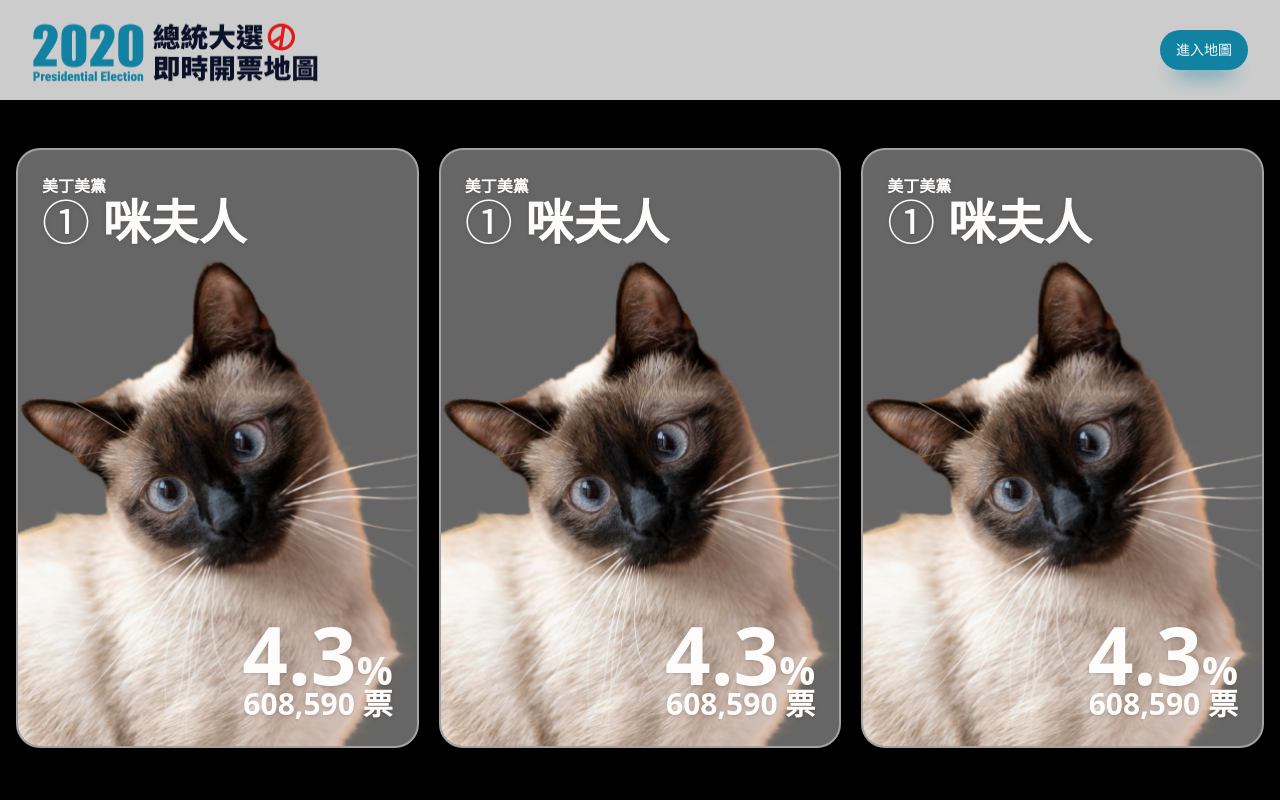
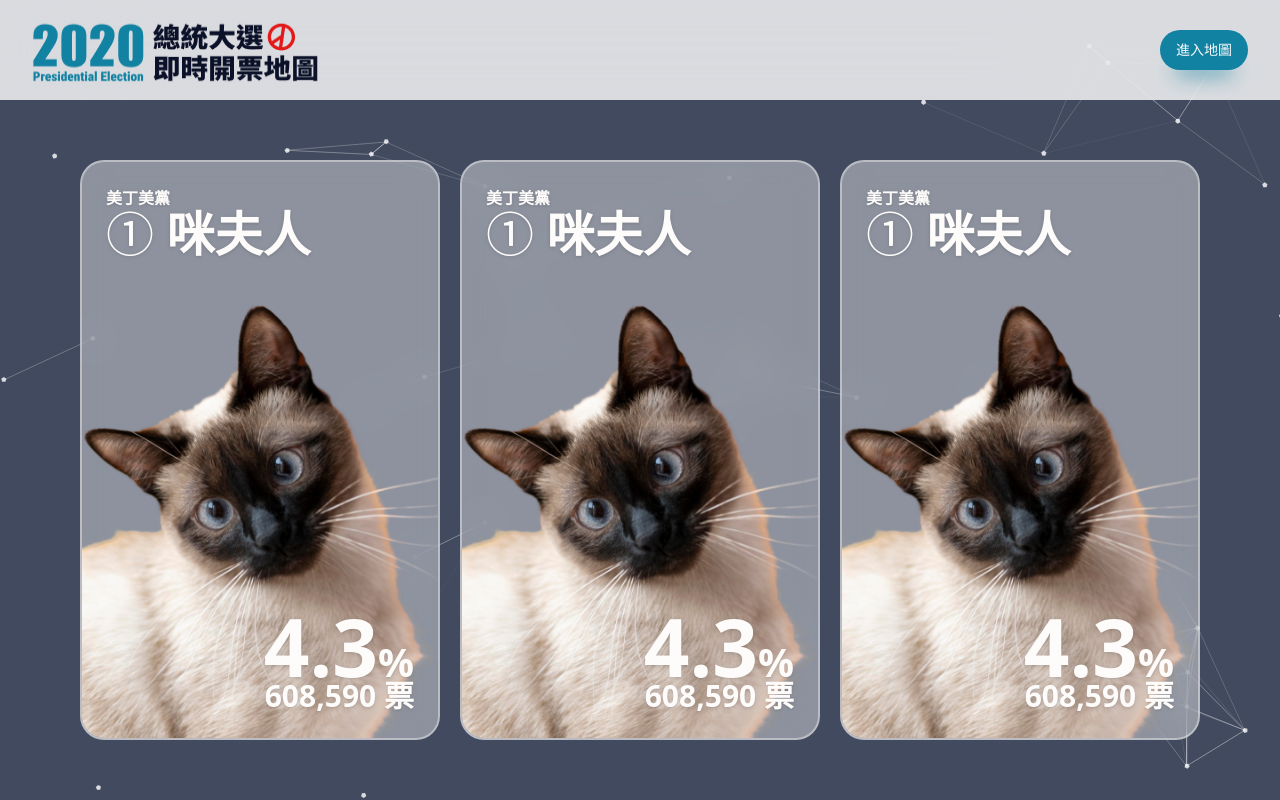
Before and after one commit to boboyuki/f2e2023_election_map, a Next.js app: page / in a window 1280 px wide. Built offline with nearby package versions, Linux system fonts and the light colour scheme.

Commit message:
feat: add particles background

```diff
--- a/package.json
+++ b/package.json
@@ -21,8 +21,11 @@
     "react": "^18",
     "react-dom": "^18",
     "react-redux": "^8.1.3",
+    "react-tsparticles": "^2.12.2",
     "tailwind-merge": "^2.0.0",
-    "tailwindcss-animate": "^1.0.7"
+    "tailwindcss-animate": "^1.0.7",
+    "tsparticles": "^2.12.0",
+    "tsparticles-engine": "^2.12.0"
   },
   "devDependencies": {
     "@types/node": "^20",
--- a/src/app/layout.tsx
+++ b/src/app/layout.tsx
@@ -1,4 +1,5 @@
 import '@/app/globals.css'
+import ParticlesBackground from '@/components/background/background'
 import Header from '@/components/header/header'
 
 const Layout = ({ children }: { children: React.ReactNode }) => {
@@ -6,7 +7,9 @@ const Layout = ({ children }: { children: React.ReactNode }) => {
     <html lang="zh">
       <body>
         <Header />
-        <main>{children}</main>
+        <ParticlesBackground>
+          <main>{children}</main>
+        </ParticlesBackground>
       </body>
     </html>
   )
--- a/src/app/page.tsx
+++ b/src/app/page.tsx
@@ -1,12 +1,16 @@
 import PersonCard from '@/components/person-card/person-card'
+import { Button } from '@/components/ui/button'
 
 function Home() {
   return (
-    <div className="w-screen h-screen bg-black">
-      <div className="pt-[148px] pb-[48px] px-[16px] flex flex-col h-full w-full gap-4 sm:flex-row sm:gap-5">
+    <div className="w-screen h-screen">
+      <div className="pt-[148px] pb-[48px] px-[16px] sm:pt-[160px] sm:pb-[60px] sm:px-[80px] flex flex-col h-full w-full gap-4 sm:flex-row sm:gap-5">
         <PersonCard />
         <PersonCard />
         <PersonCard />
+        <Button className="sm:hidden bg-primary shadow-primary self-center">
+          進入地圖 →
+        </Button>
       </div>
     </div>
   )
--- /dev/null
+++ b/src/components/background/background.tsx
@@ -0,0 +1,138 @@
+'use client'
+import React, { useCallback } from 'react'
+import Particles from 'react-tsparticles'
+import { loadFull } from 'tsparticles'
+import type { Engine } from 'tsparticles-engine'
+
+const ParticlesBackground = ({ children }: { children: React.ReactNode }) => {
+  const particlesInit = useCallback(async (engine: Engine) => {
+    await loadFull(engine)
+  }, [])
+
+  return (
+    <>
+      <Particles
+        init={particlesInit}
+        options={{
+          fullScreen: {
+            enable: true,
+            zIndex: -1,
+          },
+          particles: {
+            number: {
+              value: 50,
+              density: {
+                enable: false,
+                value_area: 800,
+              },
+            },
+            color: {
+              value: '#fff',
+            },
+            shape: {
+              type: 'polygon',
+            },
+            opacity: {
+              value: 0.8,
+              random: false,
+              anim: {
+                enable: false,
+                speed: 1,
+                opacity_min: 0.1,
+                sync: false,
+              },
+            },
+            size: {
+              value: 2,
+              random: false,
+              anim: {
+                enable: false,
+                speed: 30,
+                size_min: 0.1,
+                sync: false,
+              },
+            },
+            rotate: {
+              value: 0,
+              random: true,
+              direction: 'clockwise',
+              animation: {
+                enable: true,
+                speed: 5,
+                sync: false,
+              },
+            },
+            line_linked: {
+              enable: true,
+              distance: 150,
+              color: '#ffffff',
+              opacity: 0.4,
+              width: 1,
+            },
+            move: {
+              enable: true,
+              speed: 2,
+              direction: 'none',
+              random: false,
+              straight: false,
+              out_mode: 'out',
+              attract: {
+                enable: false,
+                rotateX: 600,
+                rotateY: 1200,
+              },
+            },
+          },
+          interactivity: {
+            events: {
+              onhover: {
+                enable: true,
+                mode: ['repulse'],
+              },
+              onclick: {
+                enable: false,
+                mode: 'push',
+              },
+              resize: true,
+            },
+            modes: {
+              grab: {
+                distance: 400,
+                line_linked: {
+                  opacity: 1,
+                },
+              },
+              bubble: {
+                distance: 400,
+                size: 40,
+                duration: 2,
+                opacity: 8,
+                speed: 3,
+              },
+              repulse: {
+                distance: 200,
+              },
+              push: {
+                particles_nb: 4,
+              },
+              remove: {
+                particles_nb: 2,
+              },
+            },
+          },
+          retina_detect: true,
+          background: {
+            color: '#414A5E',
+            image: '',
+            position: '50% 50%',
+            repeat: 'no-repeat',
+            size: 'cover',
+          },
+        }}
+      />
+      {children}
+    </>
+  )
+}
+
+export default ParticlesBackground
--- a/src/components/header/header.tsx
+++ b/src/components/header/header.tsx
@@ -3,7 +3,7 @@ import Image from 'next/image'
 
 const Header = () => {
   return (
-    <div className="h-[100px] w-full bg-header flex justify-center items-center px-8 py-1 sm:justify-between fixed">
+    <div className="h-[100px] w-full bg-header flex justify-center items-center px-8 py-1 sm:justify-between fixed backdrop-blur-3xl">
       <div className="h-[74.44px] w-[287px] min-w-[287px] min-h-[74.44px] relative">
         <Image src="/img/Logo.png" alt="logo" fill />
       </div>
--- a/src/components/person-card/person-card.tsx
+++ b/src/components/person-card/person-card.tsx
@@ -4,7 +4,7 @@ const PersonCard = () => {
   return (
     <div
       className="flex h-[163px] border-solid border-mainWhite border-2 border-opacity-40 w-full relative text-mainWhite rounded-3xl overflow-hidden
-    sm:flex-column sm:h-full sm:w-1/3 sm:max-h-[600px] bg-white/40"
+    sm:flex-column sm:h-full sm:w-1/3 sm:max-h-[600px] bg-white/40 backdrop-blur-lg"
     >
       <div className="flex-1 h-full relative sm:absolute sm:bottom-0 sm:left-0 sm:w-full sm:max-h-[600px]">
         <Image
```
Also changed, not shown: 1 other file (tests, documents, lock files or other folders).
